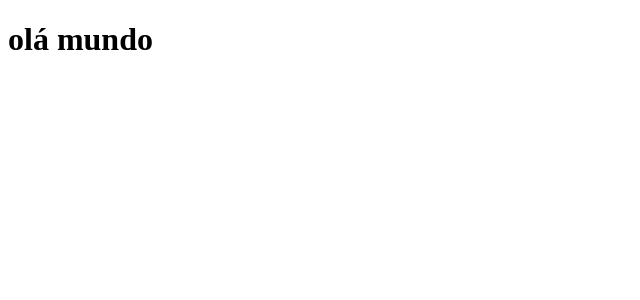
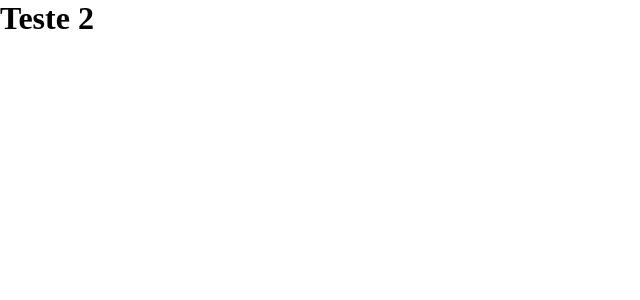
Before and after one commit to TrellixVulnTeam/Rocketseat_86X6, a React app in the folder ignite-aulas/01-github-explorer/: page / in a window 1280 px wide. Shown: the top 300 px of the page, without its empty margins (0-640 px from the left). Built offline with nearby package versions, Linux system fonts and the light colour scheme.

Commit message:
realizando loader de arquivos css em nossa aplicação

```diff
--- a/ignite-aulas/01-github-explorer/src/App.jsx
+++ b/ignite-aulas/01-github-explorer/src/App.jsx
@@ -1,3 +1,4 @@
+import './styles/global.css';
 export function App(){
-    return <h1>olá mundo</h1>
+    return <h1>Teste 2</h1>
 }
--- /dev/null
+++ b/ignite-aulas/01-github-explorer/src/styles/global.css
@@ -0,0 +1,9 @@
+*{
+    margin:0;
+    padding:0;
+    box-sizing: border-box;
+}
+
+body{
+    font: Arial,Helvetica,sans-serif;
+}
--- a/ignite-aulas/01-github-explorer/webpack.config.js
+++ b/ignite-aulas/01-github-explorer/webpack.config.js
@@ -1,8 +1,10 @@
 const path = require('path');
 const HtmlWebpackPlugin = require('html-webpack-plugin')
+const isDevelopment = process.env.NODE_ENV !== 'production'
 
 module.exports ={
-    mode: 'development',
+    mode: isDevelopment ? 'development':'production',
+    devtool: isDevelopment? 'eval-source-map' : 'source-map',
     entry:path.resolve(__dirname,'src','index.jsx'),
     output:{
         path:path.resolve(__dirname,'dist'),
@@ -10,6 +12,9 @@
     },
     resolve:{
         extensions:['.js','.jsx']
+    },
+    devServer:{
+        static: path.resolve(__dirname, 'public')
     },
     plugins:[
         new HtmlWebpackPlugin({
@@ -23,6 +28,11 @@
                 exclude:/node_modules/, // não faça a conversão
                 use:'babel-loader'
             }
+            {
+                test: /\.css$/, //quando exportar um .jsx de node_modules
+                exclude:/node_modules/, // não faça a conversão
+                use:''
+            }
         ]
     }
 };
```
Also changed, not shown: ignite-aulas/01-github-explorer/package.json (+7 -0 lines), 4 other files (tests, documents, lock files or other folders).
